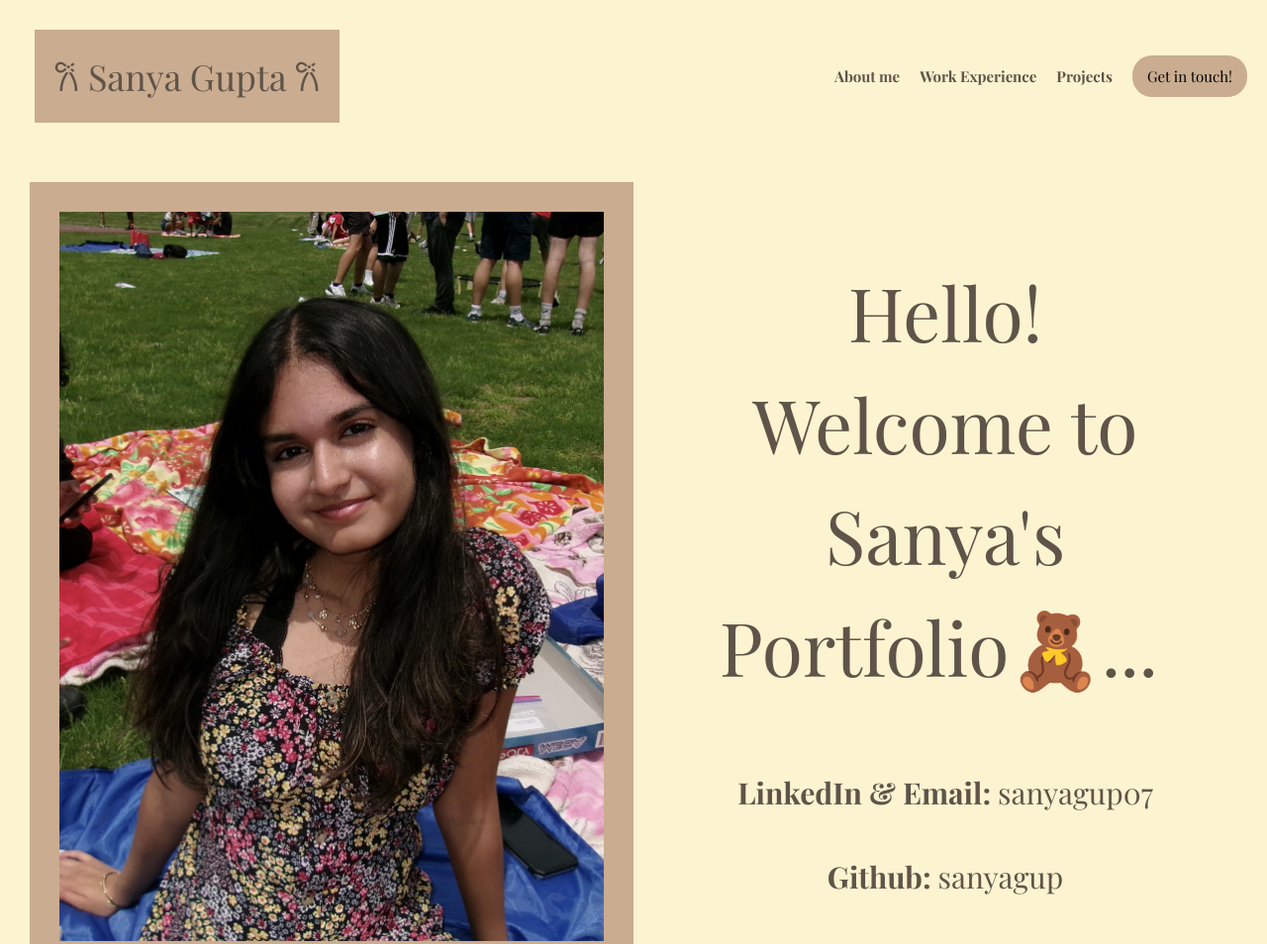
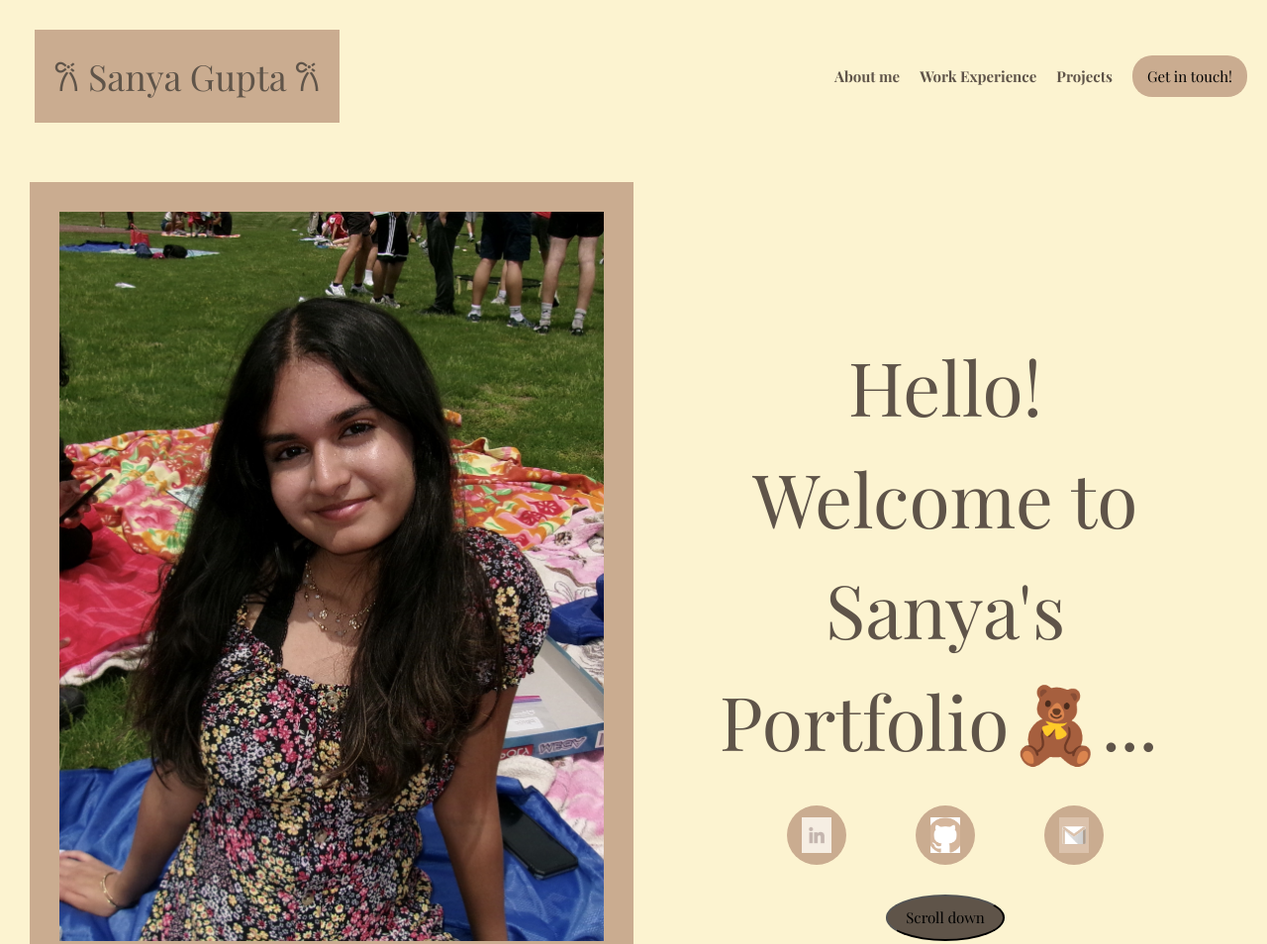
Before and after one commit to sanyagup/PersonalWebsite, a React app in the folder sanyagupta-website/: page / in a window 1280 px wide. Shown: the top 954 px of the page at 99% size. Built offline with nearby package versions, Linux system fonts and the light colour scheme; a web font is replaced by a local one.

Commit message:
updated button functionality and added buttons to main page for socials

```diff
--- a/sanyagupta-website/src/index.css
+++ b/sanyagupta-website/src/index.css
@@ -34,6 +34,28 @@ body {
   border: none;
   padding: 10px 15px;
   border-radius: 20px;
+}
+
+.contact-button2 {
+  background-color: #caac90;
+  border: none;
+  width: 60px;      /* set a fixed width */
+  height: 60px;     /* set a fixed height */
+  padding: 0;       /* remove extra padding */
+  border-radius: 50%; /* make button a perfect circle */
+  display: flex;
+  align-items: center;
+  justify-content: center;
+  margin: 0 20px;
+  box-sizing: border-box;
+}
+.contact-button2 img {
+  width: 26px;
+  height: 36px;
+  margin: 7px;
+  display: block;
+  object-fit: cover;
+  aspect-ratio: 1/1;
 }
 
 .hero {
@@ -85,6 +107,14 @@ body {
   font-family: 'Playfair Display';
   color: #5f5449;
   opacity: 0.5;
+}
+
+.social-links {
+  display: flex;
+  flex-direction: row;
+  justify-content: center;
+  align-items: center;
+  gap: 30px; /* space between buttons */
 }
 
 .social-links p {
--- a/sanyagupta-website/src/index.js
+++ b/sanyagupta-website/src/index.js
@@ -23,7 +23,7 @@ const App = () => {
             <a href="#about"><strong>About me</strong></a>
             <a href="#work_experience"><strong>Work Experience</strong></a>
             <a href="#projects"><strong>Projects</strong></a>
-            <button className="contact-button">Get in touch!</button>
+            <button className="contact-button" onClick={() => window.location = 'mailto:sanyagup07@gmail.com'}>Get in touch!</button>
           </nav>
         </header>
 
@@ -37,8 +37,9 @@ const App = () => {
             <div className="right-panel w3-animate-top">
               <h1 className="portfolio-title">Hello! Welcome to Sanya's Portfolio🧸...</h1>
               <div className='social-links'>
-                <p><strong>LinkedIn & Email: </strong>sanyagup07</p>
-                <p><strong>Github: </strong>sanyagup</p>
+                <button className="contact-button2" onClick={() => window.location = 'https://www.linkedin.com/in/sanyagup07/'}><img src={require('./pictures/linkedin-icon.jpg')} alt="LinkedIn" style={{ width: '2em', marginRight: '0.5em', verticalAlign: 'middle' }} /></button>
+                <button className="contact-button2" onClick={() => window.location = 'https://github.com/sanyagup'}><img src={require('./pictures/github-icon.png')} alt="GitHub" style={{ width: '2em', marginRight: '0.5em', verticalAlign: 'middle' }} /></button>
+                <button className="contact-button2" onClick={() => window.location = 'mailto:sanyagup07@gmail.com'}><img src={require('./pictures/gmail-icon.png')} alt="Email" style={{ width: '2em', marginRight: '0.5em', verticalAlign: 'middle' }} /></button>
               </div>
               <button className="scroll-indicator w3-animate-top" onClick={handleClick}>Scroll down</button>
             </div>
```
Also changed, not shown: sanyagupta-website/src/pictures/github-icon.png (renamed from sanyagupta-website/src/pictures/github.icon.png), sanyagupta-website/src/pictures/gmail-icon.png (renamed from sanyagupta-website/src/pictures/gmail icon.png), sanyagupta-website/src/pictures/linkedin-icon.jpg (renamed from sanyagupta-website/src/pictures/linkedin icon.jpg).
